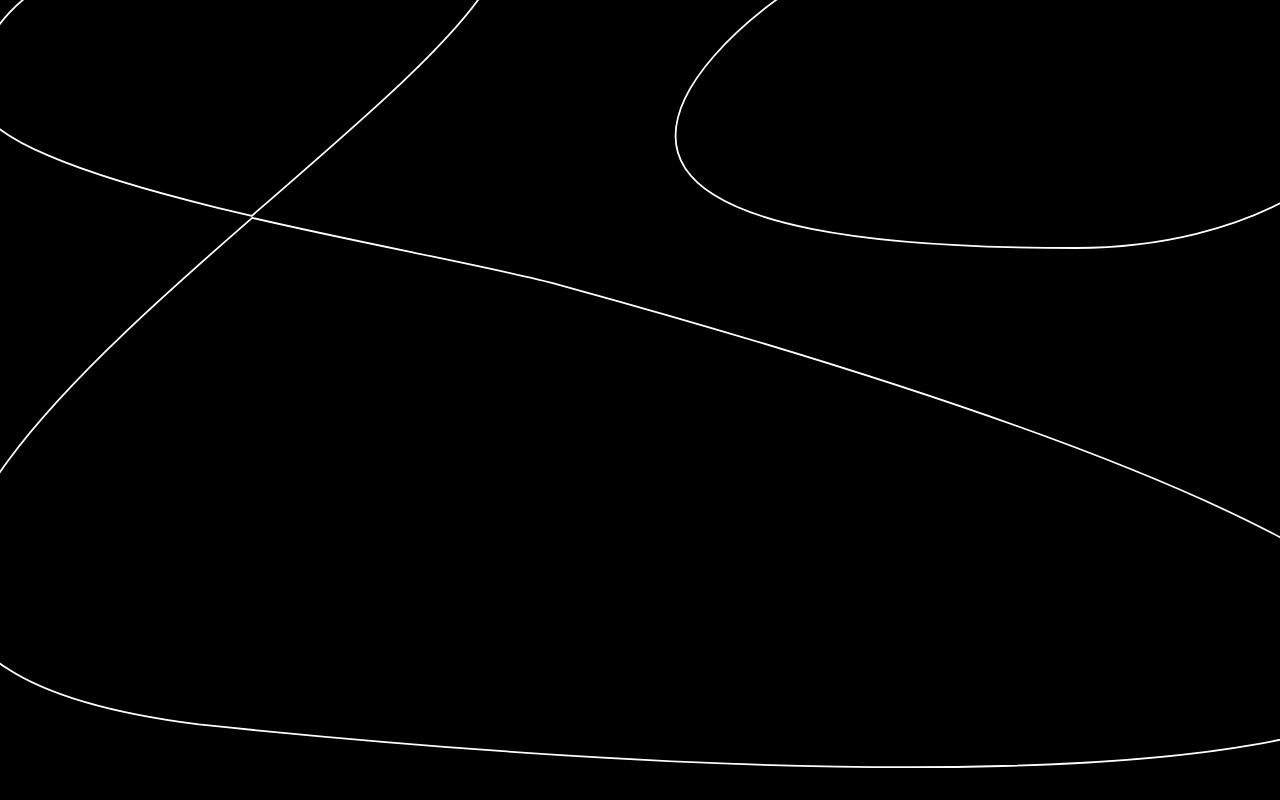
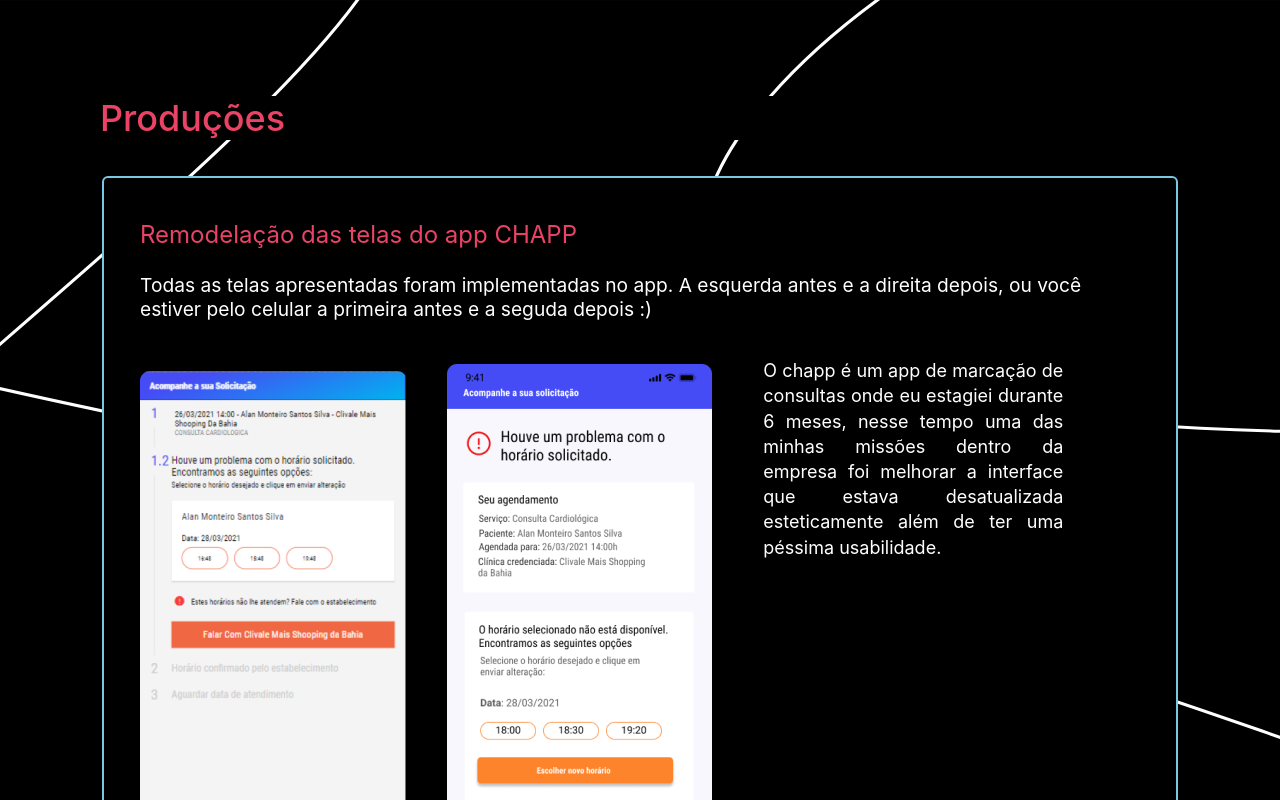
Before and after one commit to biacalazans/Portifolio, a React (Create React App) app in the folder portifolio/: page /producoes in a window 1280 px wide. Before the commit this address had no page. Shown: the top 800 px of the page. Built offline with nearby package versions, Linux system fonts and the light colour scheme.

Commit message:
change route

```diff
--- a/portifolio/src/routes.js
+++ b/portifolio/src/routes.js
@@ -6,11 +6,8 @@
 const AppRoutes = () => {
   return (
     <Routes>
-      <Route element={<Home />} path="https://biacalazans.github.io"></Route>
-      <Route
-        element={<Productions />}
-        path="https://biacalazans.github.io/producoes"
-      ></Route>
+      <Route element={<Home />} path="/"></Route>
+      <Route element={<Productions />} path="/producoes"></Route>
     </Routes>
   );
 };
```
